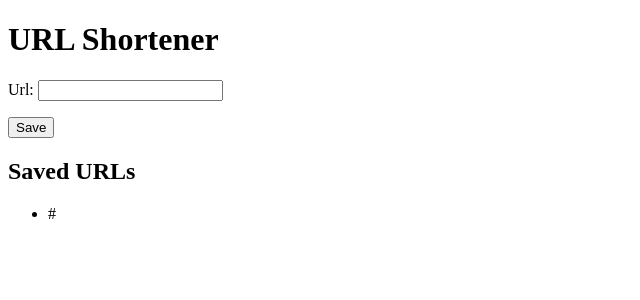
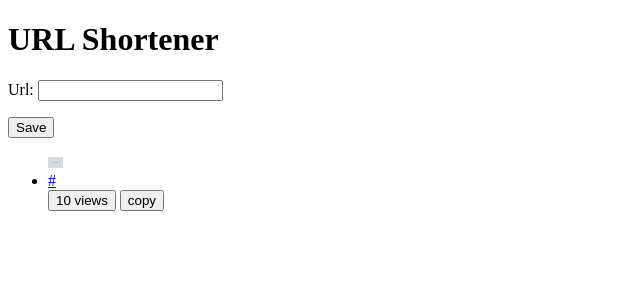
Before and after one commit to yabad-codes/django-url-shortener, a Django app: page / in a window 1280 px wide. Shown: the top 300 px of the page, without its empty margins (0-640 px from the left). Run offline with Django 5.2, Linux system fonts and the light colour scheme; tables that the repository leaves empty hold one stand-in row (values such as "Sample post"); grey boxes marked "Sample" are stand-in pictures.

Commit message:
changing the short_code attribute from URL field to String, then created an index view without styling

```diff
--- a/shortener/models.py
+++ b/shortener/models.py
@@ -9,7 +9,7 @@ import requests
 class Link(models.Model):
 	user = models.ForeignKey(User, on_delete=models.SET_NULL, null=True, blank=True)
 	url = models.URLField(unique=True)
-	short_code = models.URLField(unique=True)
+	short_code = models.CharField(max_length=10, unique=True)
 	title = models.CharField(max_length=255)
 	description = models.TextField(blank=True, null=True)
 	image = models.URLField(blank=True, null=True)
--- a/shortener/templates/index.html
+++ b/shortener/templates/index.html
@@ -7,16 +7,24 @@
   </head>
   <body>
     <div class="container">
-      <h1>URL Shortener</h1>
-      <form method="post">
-        {% csrf_token %} {{ form.as_p }}
-        <button type="submit">Save</button>
-      </form>
-      <div class="url-list">
-        <h2>Saved URLs</h2>
+      <div class="url-add">
+        <h1>URL Shortener</h1>
+        <form method="post">
+          {% csrf_token %} {{ form.as_p }}
+          <button type="submit">Save</button>
+        </form>
+      </div>
+      <div class="url-display">
         <ul>
           {% for link in links %}
-          <li>{{ link.url }}</li>
+          <img src="{{ link.image }}" width="15" />
+          <li>
+            <a href="{% url 'redirect_view' short_code=link.short_code %}"
+              >{{ link.url }}</a
+            >
+          </li>
+          <button>{{ link.views_count }} views</button>
+          <button>copy</button>
           {% endfor %}
         </ul>
       </div>
--- a/shortener/urls.py
+++ b/shortener/urls.py
@@ -3,5 +3,5 @@ from .views import index, redirect_view
 
 urlpatterns = [
 	path('', index, name='index'),
-	path('view/<str:short_code>/', redirect_view, name='redirect'),
+	path('<str:short_code>/', redirect_view, name='redirect_view'),
 ]
```
